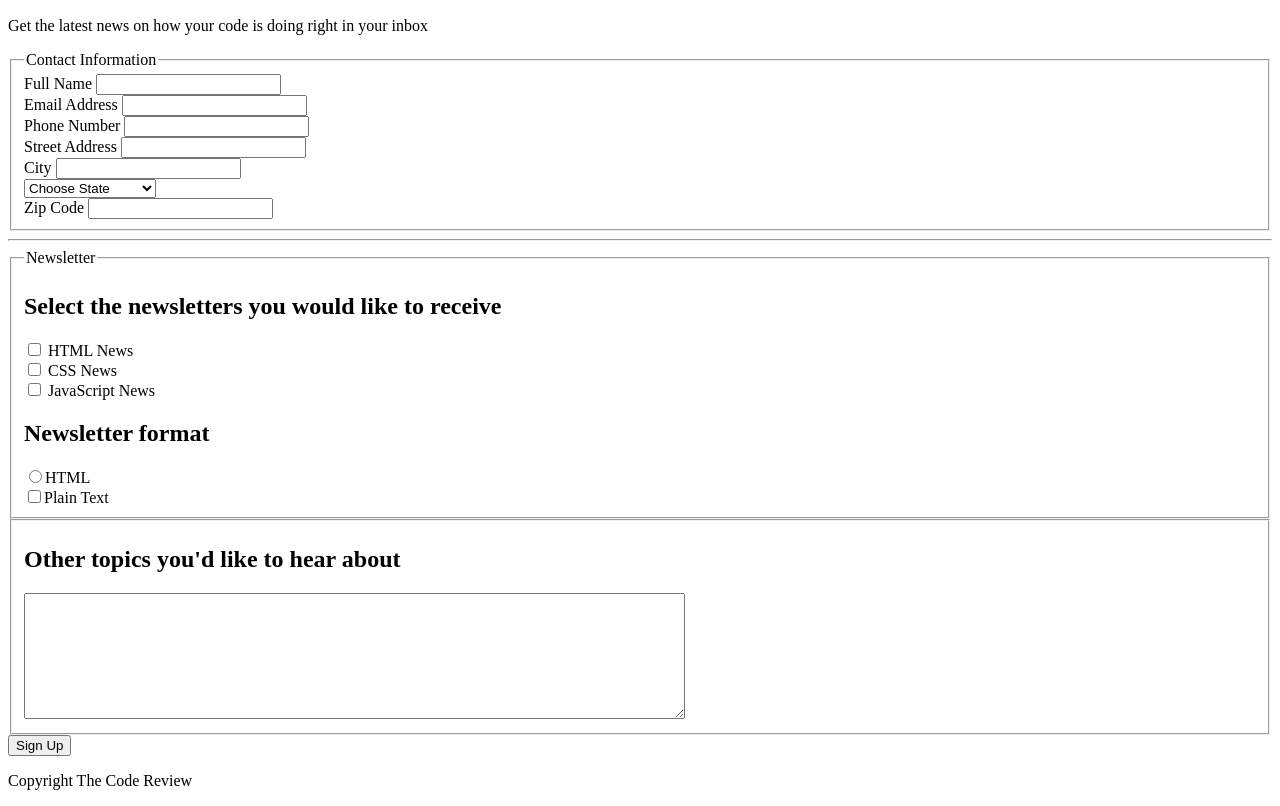
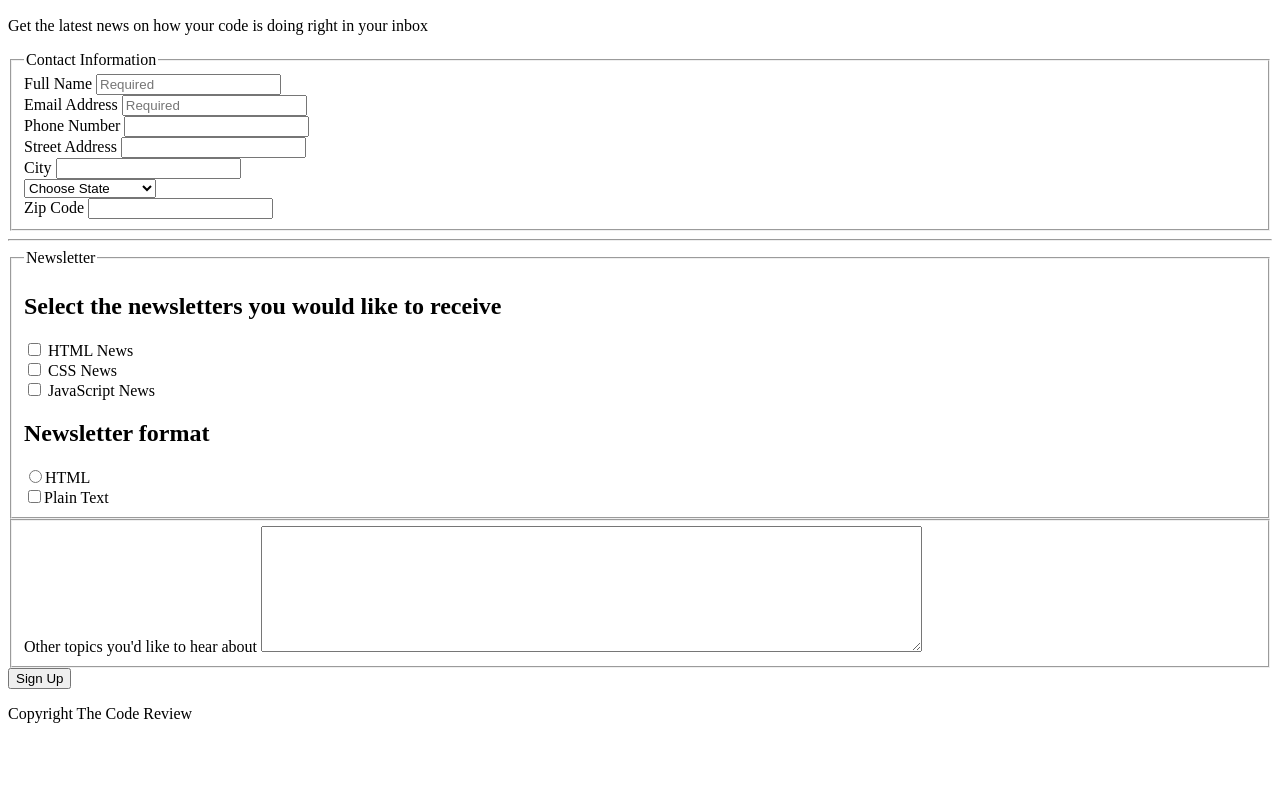
Before and after one commit to maddiewk/fewd_techdegree_project3, a plain HTML site: page index.html in a window 1280 px wide. Shown: the part 110-916 px from the top of the page. After the commit the page ends 849 px from the top, so only its background shows below. Drawn offline with Linux system fonts and the light colour scheme.

Commit message:
updated id's and placeholder text

```diff
--- a/index.html
+++ b/index.html
@@ -21,15 +21,15 @@
       <legend>Contact Information</legend>
       <div>
         <label for="name">Full Name</label>
-        <input type="text" id="name" name="name"/>
+        <input type="text" id="name" name="name" placeholder="Required"/>
       </div>
       <div>
         <label for="email">Email Address</label>
-        <input type="text" id="email" name="email"/>
+        <input type="email" id="email" name="email" placeholder="Required"/>
       </div>
       <div>
         <label for="phone">Phone Number</label>
-        <input type="text" id="phone" name="phone"/>
+        <input type="tel" id="phone" name="phone"/>
       </div>
       <div>
         <label for="address">Street Address</label>
@@ -40,7 +40,7 @@
         <input type="text" id="city" name="city"/>
       </div>
       <div>
-        <select name="state">State>
+        <select id="state" name="state">State>
           <option>Choose State</option>
           <optgroup label="A">
             <option value="AL">Alabama</option>
@@ -171,8 +171,9 @@
     </fieldset>
 
     <fieldset>
-      <h2>Other topics you'd like to hear about</h2>
-      <textarea name="message" rows="8" cols="80"></textarea>
+      <!-- <h2>Other topics you'd like to hear about</h2> -->
+      <label for="message">Other topics you'd like to hear about</label>
+      <textarea id="message" name="message" rows="8" cols="80"></textarea>
     </fieldset>
 
     <div class="button">
```
